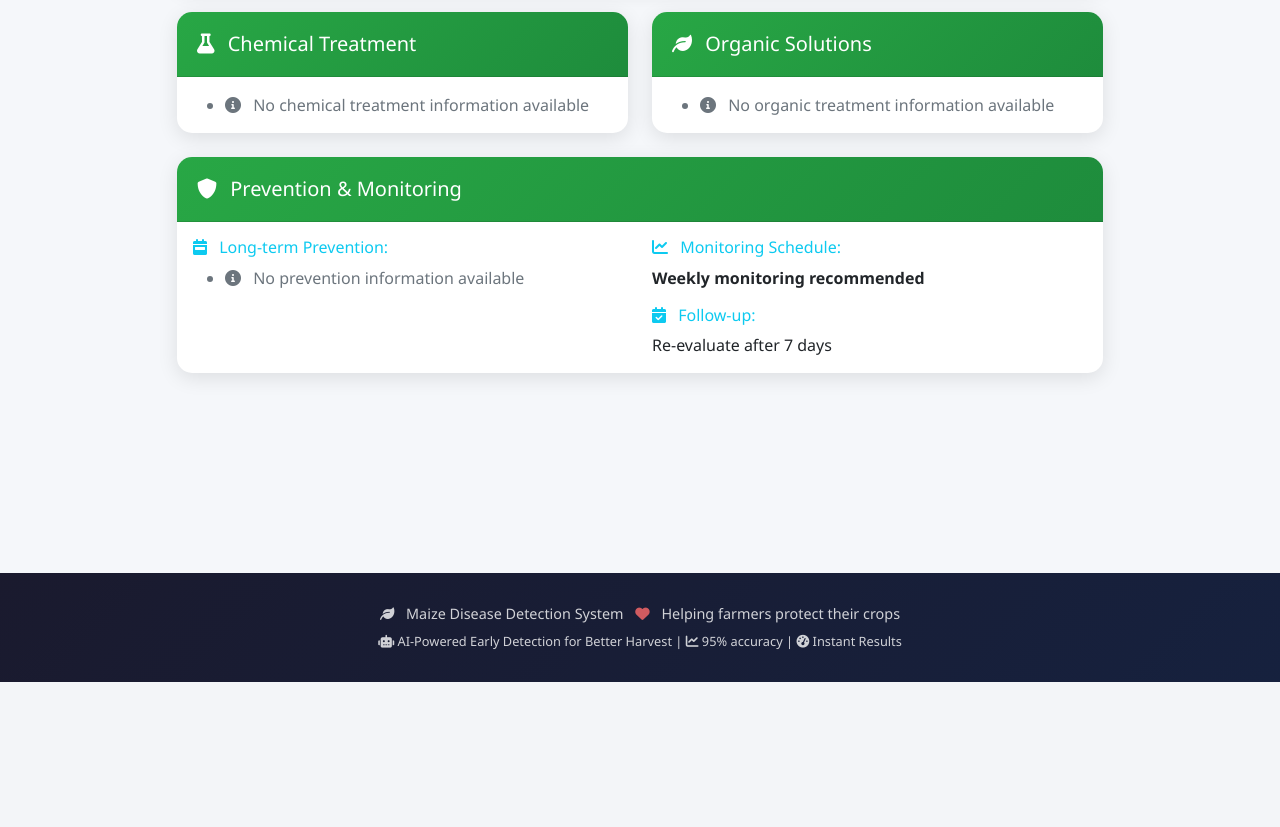
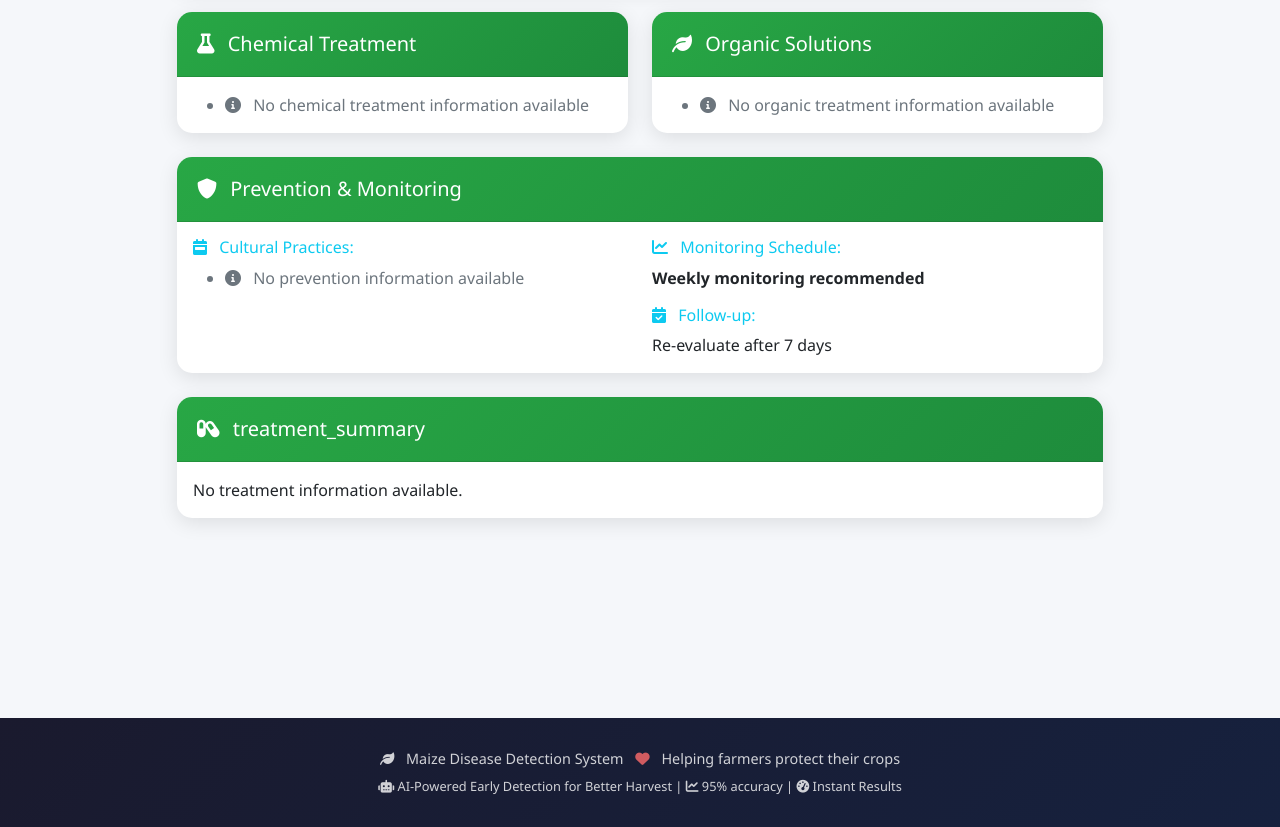
Before and after one commit to OficialMaziwa/Maize-disease-prediction, a Flask app: page /result in a window 1280 px wide. Shown: the part 931-1758 px from the top of the page. Before the commit the page ends 1613 px from the top, so only its background shows below. Run offline with Flask 3, Linux system fonts and the light colour scheme; some libraries are stand-ins or nearby versions.

Commit message:
Fixed result page recommendations and admin dashboard diseases display

```diff
--- a/app/routes/main.py
+++ b/app/routes/main.py
@@ -1315,42 +1315,50 @@ def admin_dashboard():
     lang = session.get("language", "en")
     try:
         cursor = user_db.get_cursor()
+
+        # Get all farmers
         cursor.execute(
             "SELECT * FROM maziwa WHERE LOWER(role) = LOWER('farmer') ORDER BY created_at DESC"
         )
         farmers = cursor.fetchall() or []
+
+        # Get all officers
         cursor.execute(
             "SELECT * FROM maziwa WHERE LOWER(role) = LOWER('extension_officer') ORDER BY created_at DESC"
         )
         officers = cursor.fetchall() or []
+
+        # Get all admins
         cursor.execute(
             "SELECT * FROM maziwa WHERE LOWER(role) = LOWER('admin') ORDER BY created_at DESC"
         )
         admins = cursor.fetchall() or []
-        # FIX: Use FALSE for PostgreSQL boolean
+
+        # Get pending officers (is_approved = FALSE or NULL)
         cursor.execute(
             "SELECT * FROM maziwa WHERE LOWER(role) = LOWER('extension_officer') AND (is_approved = FALSE OR is_approved IS NULL) ORDER BY created_at DESC"
         )
         pending_officers = cursor.fetchall() or []
+
+        # FIX: Get ALL diseases WITHOUT filtering
         cursor.execute("SELECT * FROM diseases ORDER BY disease_id")
-        all_diseases = cursor.fetchall() or []
-        diseases = []
-        model_classes = ["Blight", "Common_Rust", "Gray_Leaf_Spot", "Healthy"]
-        for d in all_diseases:
-            if d.get("disease_name_en") in model_classes:
-                diseases.append(d)
+        diseases = cursor.fetchall() or []
+
+        # Get total predictions count
         cursor.execute("SELECT COUNT(*) as count FROM diagnosis_history")
         predictions_result = cursor.fetchone()
-        # FIX: Safe handling of count
+
         total_predictions = 0
         if predictions_result:
             if isinstance(predictions_result, dict):
                 total_predictions = predictions_result.get("count", 0)
             else:
-                total_predictions = predictions_result[0] if predictions_result[0] else 0
+                try:
+                    total_predictions = predictions_result[0] if predictions_result[0] else 0
+                except:
+                    total_predictions = 0
         cursor.close()
 
-        # FIX: Ensure all values are integers
         stats = {
             "total_users": len(farmers) + len(officers) + len(admins),
             "total_farmers": len(farmers),
@@ -1360,6 +1368,7 @@ def admin_dashboard():
             "total_predictions": int(total_predictions) if total_predictions else 0,
             "active_diseases": len(diseases) if diseases else 0,
         }
+
         return render_template(
             "admin_dashboard.html",
             lang=lang,
@@ -1369,7 +1378,7 @@ def admin_dashboard():
             officers=officers,
             admins=admins,
             pending_officers=pending_officers,
-            diseases=diseases,
+            diseases=diseases,  # ← Now shows ALL diseases
             stats=stats,
         )
     except Exception as e:
--- a/app/templates/result.html
+++ b/app/templates/result.html
@@ -358,7 +358,7 @@ Detection' }}{% endblock %} {% block extra_css %}
                 <span data-i18n="diagnosis"
                   >{{ t('diagnosis', lang) or 'Diagnosis' }}</span
                 >:
-                <strong id="diseaseNameDisplay">{{ disease }}</strong>
+                <strong id="diseaseNameDisplay">{{ disease_name }}</strong>
               </h4>
               <p class="mb-0">
                 <strong
@@ -559,9 +559,9 @@ Detection' }}{% endblock %} {% block extra_css %}
               <div class="col-md-6">
                 <h6 class="text-info">
                   <i class="fas fa-calendar-week me-2"></i>
-                  <span data-i18n="long_term_prevention"
-                    >{{ t('long_term_prevention', lang) or 'Long-term
-                    Prevention' }}</span
+                  <span data-i18n="cultural_practices"
+                    >{{ t('cultural_practices', lang) or 'Cultural Practices'
+                    }}</span
                   >:
                 </h6>
                 <ul class="mb-0" id="culturalList">
@@ -602,6 +602,21 @@ Detection' }}{% endblock %} {% block extra_css %}
                 </p>
               </div>
             </div>
+          </div>
+        </div>
+
+        <!-- Treatment Summary -->
+        <div class="card report-card mb-4">
+          <div class="card-header bg-dark text-white">
+            <h5 class="mb-0">
+              <i class="fas fa-capsules me-2"></i>
+              <span data-i18n="treatment_summary"
+                >{{ t('treatment_summary', lang) or 'Treatment Summary' }}</span
+              >
+            </h5>
+          </div>
+          <div class="card-body">
+            <p class="mb-0" id="treatmentDisplay">{{ treatment }}</p>
           </div>
         </div>
       </div>
@@ -674,20 +689,18 @@ Detection' }}{% endblock %} {% block extra_css %}
 {% endblock %} {% block extra_js %}
 <script src="{{ url_for('static', filename='js/result.js') }}"></script>
 <script>
-  // ============================================================
-  // PASS DATA TO JAVASCRIPT
-  // ============================================================
     window.reportData = {
-      diseaseName: {{ disease|tojson }},
+      diseaseName: "{{ disease_name }}",
       confidence: "{{ '%.1f'|format(confidence) }}",
       confidenceLevel: "{{ confidence_level }}",
-      detectionDate: {{ detection_date|tojson }},
-      description: {{ description|tojson }},
-      symptoms: {{ symptoms|tojson }},
-      organic: {{ organic_treatment|tojson }},
-      chemical: {{ chemical_treatment|tojson }},
-      cultural: {{ cultural_practices|tojson }},
-      action: {{ action_plan|tojson }},
+      detectionDate: "{{ detection_date }}",
+      description: "{{ description }}",
+      symptoms: "{{ symptoms }}",
+      treatment: "{{ treatment }}",
+      organic: {{ organic_treatment|tojson|safe }},
+      chemical: {{ chemical_treatment|tojson|safe }},
+      cultural: {{ cultural_practices|tojson|safe }},
+      action: {{ action_plan|tojson|safe }},
       severity: "{{ severity }}",
       economicImpact: "{{ economic_impact }}",
       responseDeadline: "{{ response_deadline }}",
@@ -695,79 +708,94 @@ Detection' }}{% endblock %} {% block extra_css %}
       followUp: "{{ follow_up }}"
     };
 
+    console.log('📊 Report Data:', window.reportData);
+
     window.reportTranslations = {
       report_saved: "{{ t('report_saved', lang) or 'Report saved successfully!' }}",
       report_copied: "{{ t('report_copied', lang) or 'Report copied to clipboard!' }}"
     };
 
-  // ============================================================
-  // UPDATE ALL CONTENT WITH NEW LANGUAGE
-  // ============================================================
+    function updateListItems(listId, items) {
+      const list = document.getElementById(listId);
+      if (!list) {
+        console.warn('List not found:', listId);
+        return;
+      }
+      list.innerHTML = '';
+      if (items && Array.isArray(items) && items.length > 0) {
+        console.log('✅ Updating ' + listId + ' with ' + items.length + ' items');
+        items.forEach(item => {
+          if (item && item.trim && item.trim() !== '') {
+            const li = document.createElement('li');
+            li.className = 'mb-2 list-group-item';
+            li.innerHTML = '<i class="fas fa-check-circle text-success me-2"></i> ' + item;
+            list.appendChild(li);
+          }
+        });
+      } else {
+        console.log('⚠️ No items for ' + listId);
+        const keyMap = {
+          'organicList': 'no_organic_treatment',
+          'chemicalList': 'no_chemical_treatment',
+          'culturalList': 'no_prevention_info',
+          'actionPlanList': 'no_action_plan'
+        };
+        const key = keyMap[listId] || 'no_information';
+        const lang = document.documentElement.lang || 'en';
+        let text = 'No information available';
+        if (window.translationsCache && window.translationsCache[key]) {
+          text = window.translationsCache[key][lang] || window.translationsCache[key]['en'] || key;
+        }
+        const li = document.createElement('li');
+        li.className = 'text-muted list-group-item';
+        li.innerHTML = '<i class="fas fa-info-circle me-2"></i> ' + text;
+        list.appendChild(li);
+      }
+    }
+
     function updateAllContent(translations, lang) {
       console.log('🔄 Updating all report content for language:', lang);
-
-      // 1. Update disease name
       const diseaseDisplay = document.getElementById('diseaseNameDisplay');
       if (diseaseDisplay && window.reportData.diseaseName) {
         diseaseDisplay.textContent = window.reportData.diseaseName;
       }
-
-      // 2. Update description
       const descriptionDisplay = document.getElementById('descriptionDisplay');
       if (descriptionDisplay && window.reportData.description) {
         descriptionDisplay.textContent = window.reportData.description;
       }
-
-      // 3. Update symptoms
       const symptomsDisplay = document.getElementById('symptomsDisplay');
       if (symptomsDisplay && window.reportData.symptoms) {
         symptomsDisplay.textContent = window.reportData.symptoms;
       }
-
-      // 4. Update economic impact
+      const treatmentDisplay = document.getElementById('treatmentDisplay');
+      if (treatmentDisplay && window.reportData.treatment) {
+        treatmentDisplay.textContent = window.reportData.treatment;
+      }
       const economicDisplay = document.getElementById('economicImpactDisplay');
       if (economicDisplay && window.reportData.economicImpact) {
         economicDisplay.textContent = window.reportData.economicImpact;
       }
-
-      // 5. Update response deadline
       const deadlineDisplay = document.getElementById('responseDeadlineDisplay');
       if (deadlineDisplay && window.reportData.responseDeadline) {
         deadlineDisplay.textContent = window.reportData.responseDeadline;
       }
-
-      // 6. Update monitoring frequency
       const monitoringDisplay = document.getElementById('monitoringFrequencyDisplay');
       if (monitoringDisplay && window.reportData.monitoringFrequency) {
         monitoringDisplay.textContent = window.reportData.monitoringFrequency;
       }
-
-      // 7. Update follow up
       const followUpDisplay = document.getElementById('followUpDisplay');
       if (followUpDisplay && window.reportData.followUp) {
         followUpDisplay.textContent = window.reportData.followUp;
       }
-
-      // 8. Update confidence level label
       const confidenceLevel = document.getElementById('confidenceLevel');
       if (confidenceLevel && translations['confidence_level']) {
         const text = translations['confidence_level'][lang] || translations['confidence_level']['en'];
         confidenceLevel.textContent = text;
       }
-
-      // 9. UPDATE ORGANIC TREATMENT LIST
       updateListItems('organicList', window.reportData.organic);
-
-      // 10. UPDATE CHEMICAL TREATMENT LIST
       updateListItems('chemicalList', window.reportData.chemical);
-
-      // 11. UPDATE CULTURAL PRACTICES LIST
       updateListItems('culturalList', window.reportData.cultural);
-
-      // 12. UPDATE ACTION PLAN LIST
       updateListItems('actionPlanList', window.reportData.action);
-
-      // 13. Update all data-i18n elements
       document.querySelectorAll('[data-i18n]').forEach(el => {
         const key = el.getAttribute('data-i18n');
         if (translations[key]) {
@@ -782,71 +810,16 @@ Detection' }}{% endblock %} {% block extra_css %}
       });
     }
 
-  // ============================================================
-  // UPDATE LIST ITEMS - THIS IS THE KEY FIX
-  // ============================================================
-  function updateListItems(listId, items) {
-      const list = document.getElementById(listId);
-      if (!list) return;
-
-      // Clear list
-      list.innerHTML = '';
-
-      // If items exist and are not empty
-      if (items && items.length > 0) {
-          items.forEach(item => {
-              const li = document.createElement('li');
-              li.className = 'mb-2 list-group-item';
-              li.innerHTML = '<i class="fas fa-check-circle text-success me-2"></i> ' + item;
-              list.appendChild(li);
-          });
-      } else {
-          // Show "no information" message
-          const li = document.createElement('li');
-          li.className = 'text-muted list-group-item';
-
-          // Get translation for "no information" message
-          const keyMap = {
-              'organicList': 'no_organic_treatment',
-              'chemicalList': 'no_chemical_treatment',
-              'culturalList': 'no_prevention_info',
-              'actionPlanList': 'no_action_plan'
-          };
-
-          const key = keyMap[listId] || 'no_information';
-          const translations = window.translationsCache || {};
-          const lang = document.documentElement.lang || 'en';
-          const text = translations[key] ? (translations[key][lang] || translations[key]['en'] || key) : 'No information available';
-
-          li.innerHTML = '<i class="fas fa-info-circle me-2"></i> ' + text;
-          list.appendChild(li);
-      }
-  }
-
-  // ============================================================
-  // LISTEN FOR LANGUAGE CHANGES
-  // ============================================================
     document.addEventListener('DOMContentLoaded', function() {
       console.log('📄 Result page loaded');
-
-      // Store translations globally
       window.translationsCache = {};
-
-      // Listen for language changes from language_ajax.js
       document.addEventListener('languageChanged', function(e) {
         const translations = e.detail.translations;
         const lang = e.detail.language;
-
-          // Store translations globally
         window.translationsCache = translations;
-
         console.log('🌍 Language changed to:', lang);
-
-          // Update all content
         updateAllContent(translations, lang);
       });
-
-      // Also update when page loads
       const initialLang = document.documentElement.lang || 'en';
       fetch('/api/translations/' + initialLang)
         .then(response => response.json())
@@ -857,19 +830,12 @@ Detection' }}{% endblock %} {% block extra_css %}
         .catch(error => console.error('Error fetching translations:', error));
     });
 
-  // ============================================================
-  // SAVE FUNCTIONS
-  // ============================================================
     function saveAsHTML() {
       const content = document.getElementById('report-content').cloneNode(true);
-      const html = `
-          <!DOCTYPE html>
+      const html = `<!DOCTYPE html>
   <html>
-          <head>
-              <meta charset="UTF-8">
-              <title>Diagnosis Report - ${window.reportData.diseaseName}</title>
+  <head><meta charset="UTF-8"><title>Diagnosis Report - ${window.reportData.diseaseName}</title>
   <link href="https://cdn.jsdelivr.net/npm/bootstrap@5.1.3/dist/css/bootstrap.min.css" rel="stylesheet">
-              <link rel="stylesheet" href="https://cdnjs.cloudflare.com/ajax/libs/font-awesome/6.0.0/css/all.min.css">
   <style>
   body { padding: 20px; font-family: Arial, sans-serif; }
   .save-options { display: none; }
@@ -881,16 +847,12 @@ Detection' }}{% endblock %} {% block extra_css %}
   .print-header { text-align: center; font-size: 18px; font-weight: bold; border-bottom: 2px solid #28a745; padding-bottom: 10px; margin-bottom: 15px; }
   .print-date { text-align: right; font-size: 11px; color: #999; margin-bottom: 10px; }
   .print-footer { text-align: center; font-size: 11px; color: #666; border-top: 1px solid #ddd; padding-top: 10px; margin-top: 20px; }
-                  @media print {
-                      .print-header, .print-footer, .print-date { display: block !important; }
-                  }
   </style>
   </head>
   <body>
   ${content.outerHTML}
   </body>
-          </html>
-      `;
+  </html>`;
       downloadFile(html, `diagnosis_report_${window.reportData.diseaseName}.html`, 'text/html');
       alert(window.reportTranslations.report_saved);
     }
```
Lines whose indentation alone changed are shown as unchanged.
